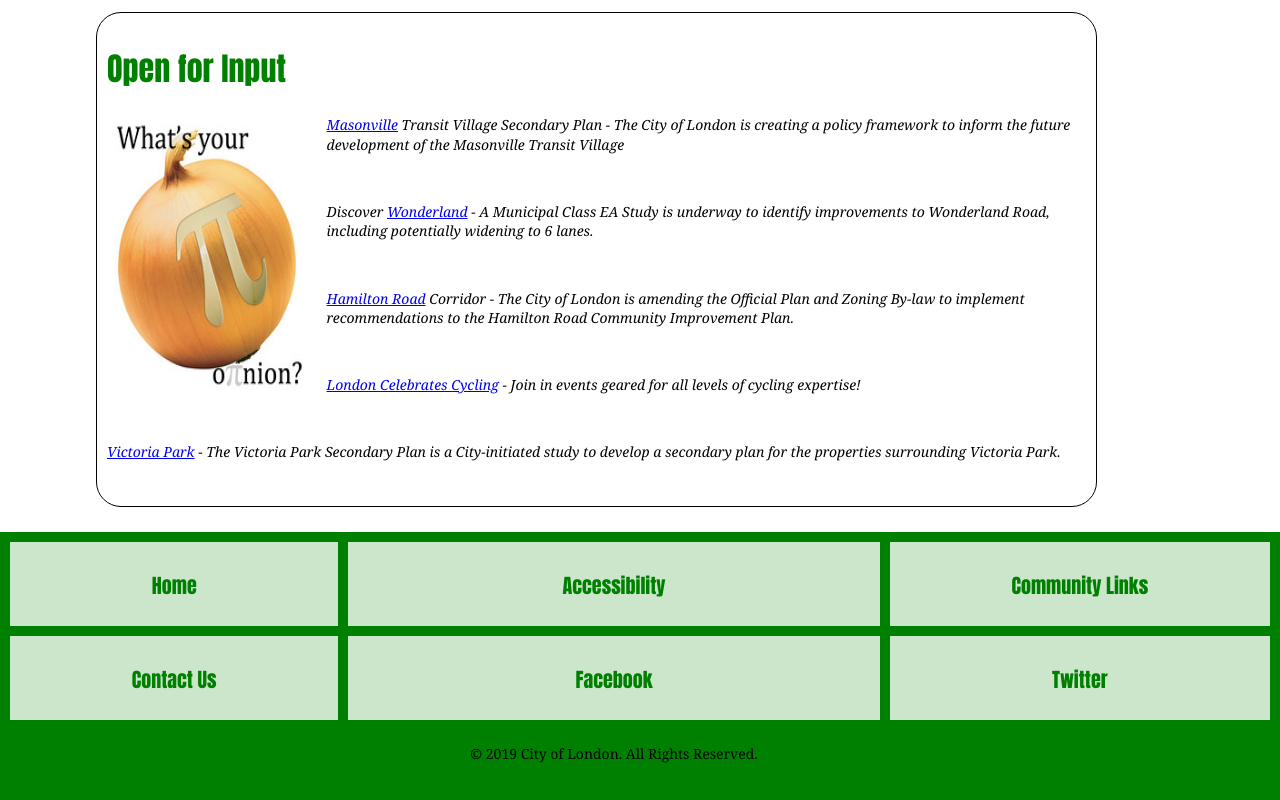
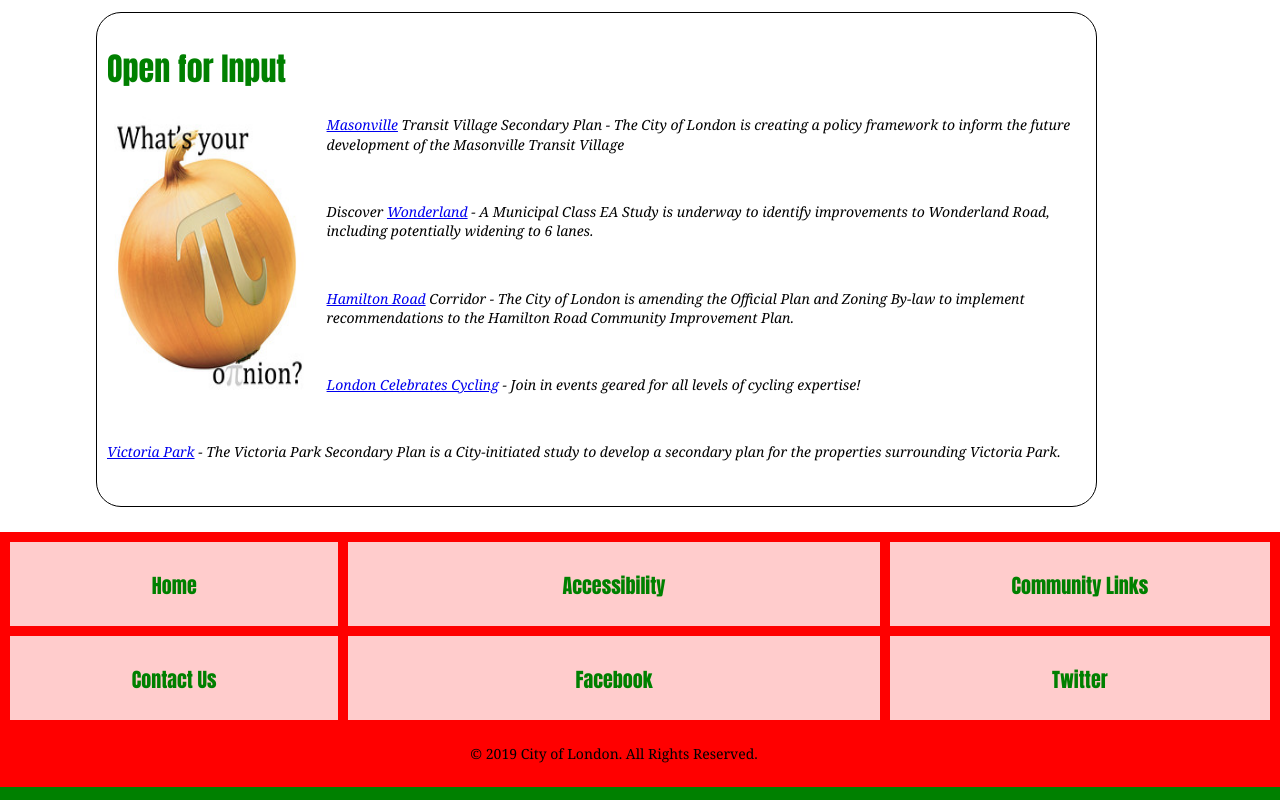
Before and after one commit to bdoyley/CityofLondon, a plain HTML site: page consultations.html in a window 1280 px wide. Shown: the part 778-1578 px from the top of the page. Drawn offline with Linux system fonts and the light colour scheme.

Commit message:
Grid update
Updated grid on consultations page by adding footer1. Played around with side menu but wasn't working as well as expected.

```diff
--- a/consultations.html
+++ b/consultations.html
@@ -40,7 +40,7 @@
 
 </div>
 <footer>
-	<div class="footer">
+	<div class="footer1">
 	<div><a href="index.html">Home</a></div>
 	<div><a href="https://www.london.ca/city-hall/accessibility/Pages/default.aspx" target="_blank">Accessibility</a></div> <!--links to new page (blank)-->
 	<div><a href="https://www.london.ca/pages/partners.aspx" target="_blank">Community Links</a></div>
--- a/css/layout.css
+++ b/css/layout.css
@@ -260,6 +260,23 @@ footer a {
   font-size: 30px;
 }
 
+.footer1 {
+  display: grid;
+  grid-template-columns: auto auto auto;
+  grid-gap: 10px;
+  background-color: red;
+  padding: 10px;
+}
+
+.footer1 > div {
+  background-color: rgba(255, 255, 255, 0.8);
+  text-align: center;
+  padding: 20px 0;
+  font-size: 30px;
+}
+
+
+
 
 @media screen and (max-width: 768px) {
 	header {
```
Also changed, not shown: recreation.html (+3 -0 lines).
